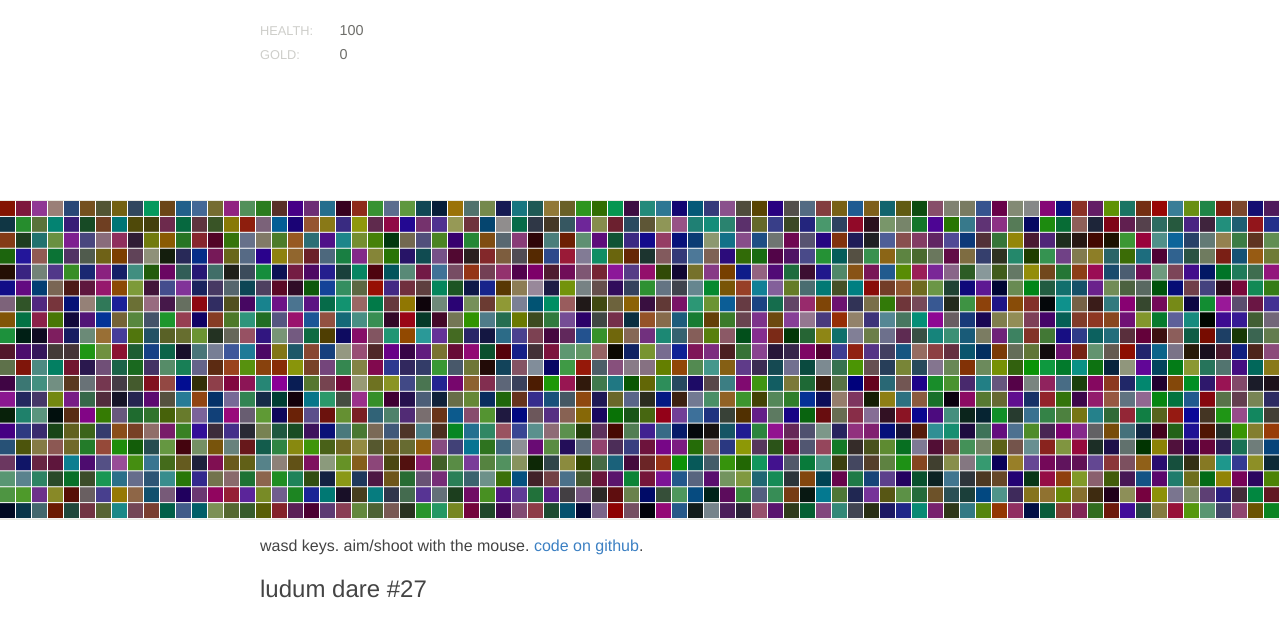
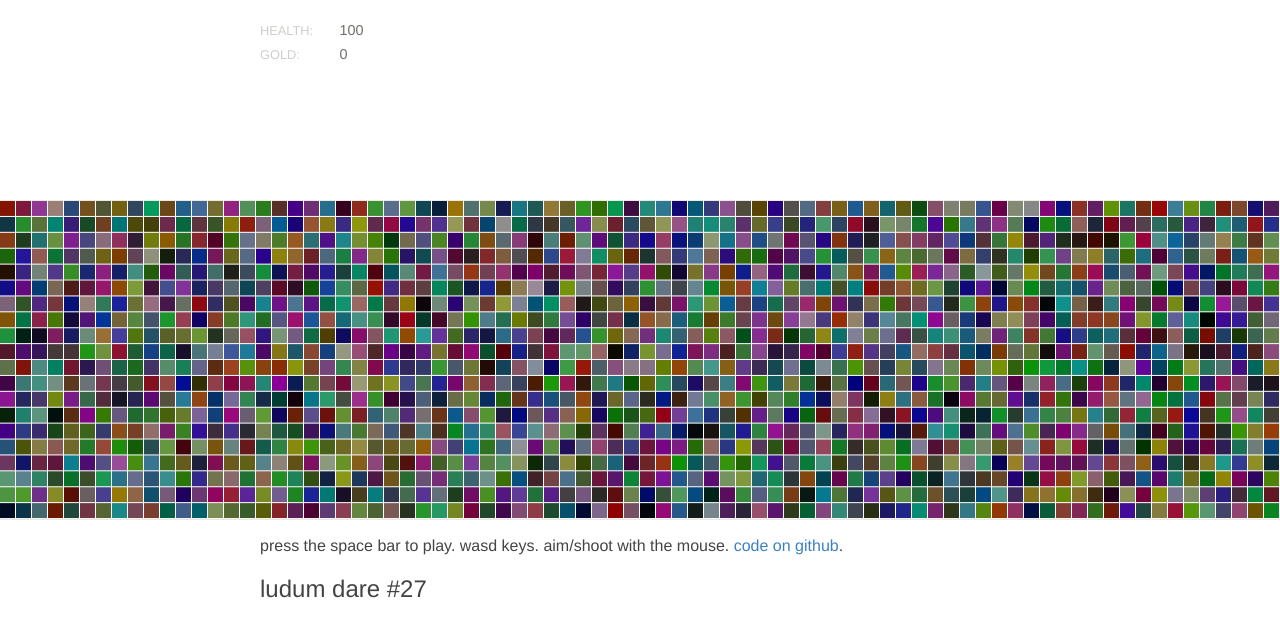
Before and after one commit to sethvincent/ludum-dare-27, a website with bundled scripts: page index.html in a window 1280 px wide. Built offline with nearby package versions, Linux system fonts and the light colour scheme.

Commit message:
html update

```diff
--- a/index.html
+++ b/index.html
@@ -21,7 +21,7 @@
 
 <footer>
   <div class="container">
-    <p>wasd keys. aim/shoot with the mouse. <a href="https://github.com/sethvincent/ludum-dare-27">code on github</a>.</p>
+    <p>press the space bar to play. wasd keys. aim/shoot with the mouse. <a href="https://github.com/sethvincent/ludum-dare-27">code on github</a>.</p>
     <h2 id="title" class="ui"></h2>
 <span class="label">  </div>
 </footer>
```
